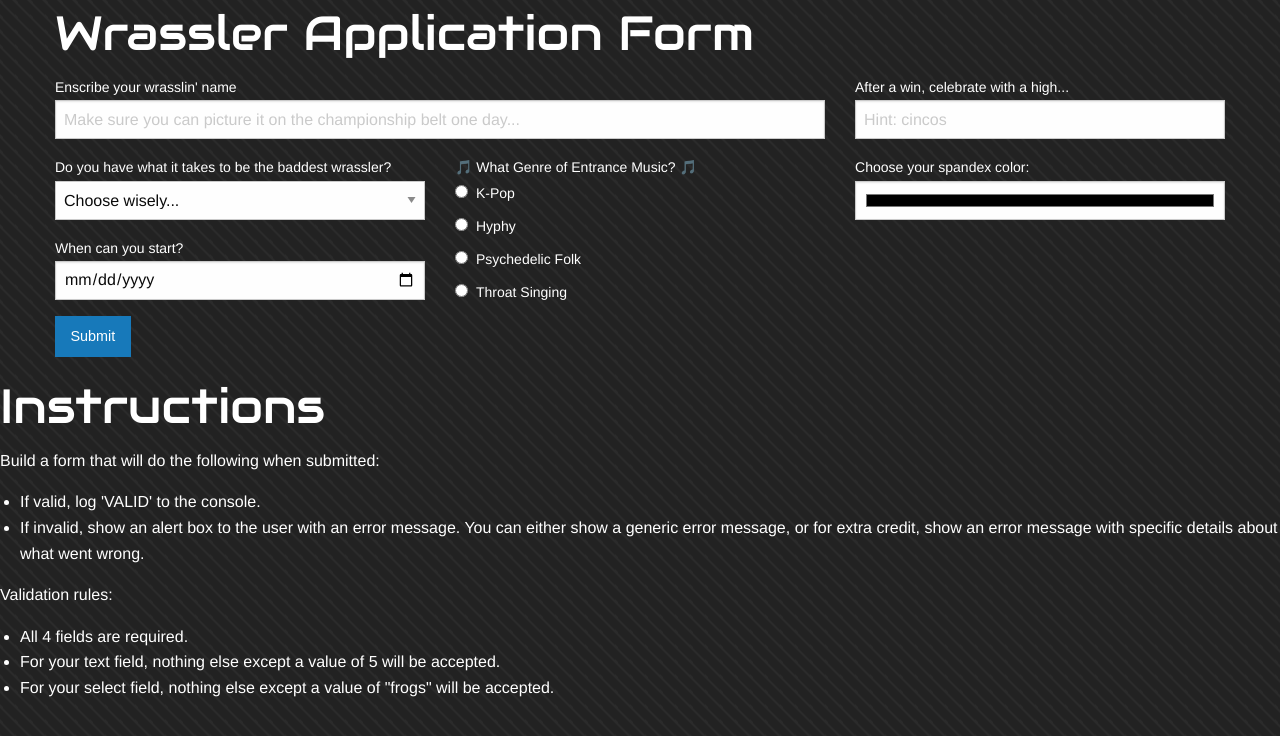
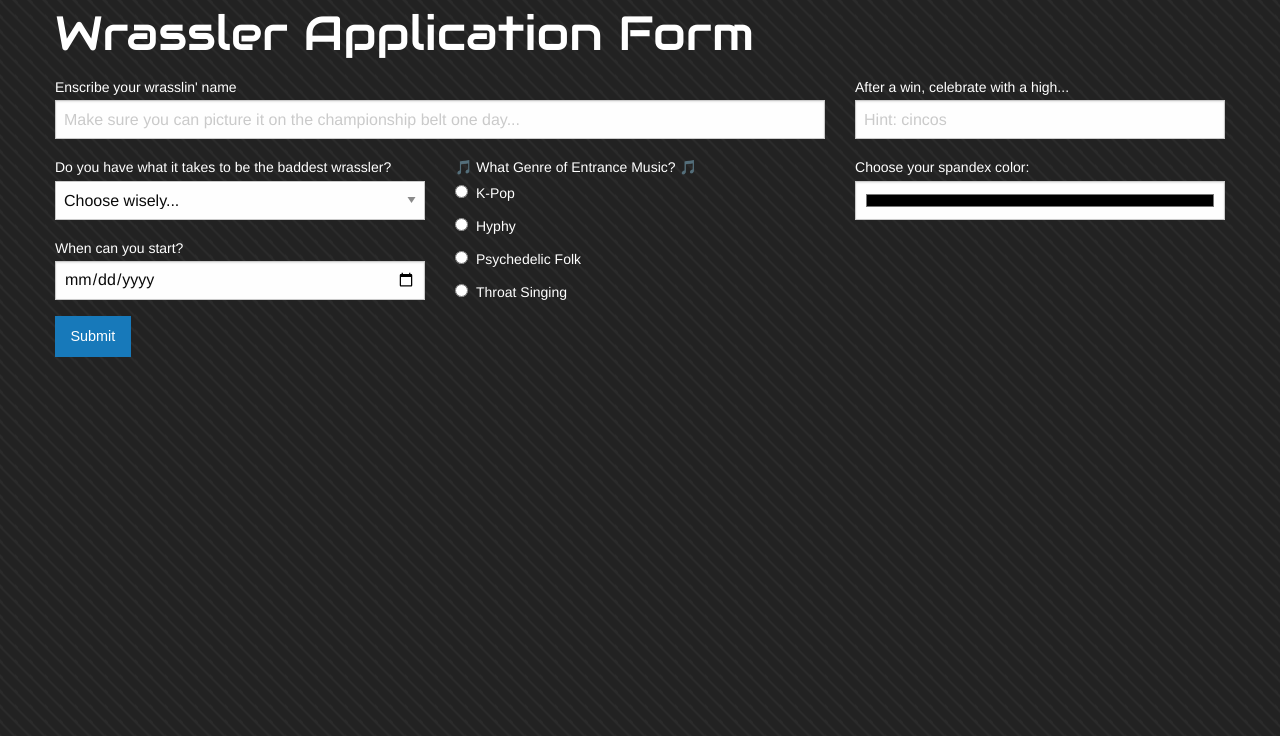
Before and after one commit to fatcatt316/clase_de_front_end, a plain HTML site: page homework2/index.html in a window 1280 px wide. Drawn offline with nearby package versions, Linux system fonts and the light colour scheme; a script that the page names is missing.

Commit message:
Remove instructions from hw2 index.html

```diff
--- a/homework2/index.html
+++ b/homework2/index.html
@@ -64,26 +64,5 @@
         </div>
       </div>
     </form>
-
-
-    <h1>Instructions</h1>
-
-    <p>Build a form that will do the following when submitted:</p>
-    <ul>
-      <li>If valid, log 'VALID' to the console.</li>
-      <li>
-        If invalid, show an alert box to the user with an error message. You
-        can either show a generic error message, or for extra credit, show an
-        error message with specific details about what went wrong.
-      </li>
-    </ul>
-
-    <p>Validation rules:</p>
-    <ul>
-      <li>All 4 fields are required.</li>
-      <li>For your text field, nothing else except a value of 5 will be accepted.</li>
-      <li>For your select field, nothing else except a value of "frogs" will be accepted.</li>
-    </ul>
-
   </body>
 </html>
```
